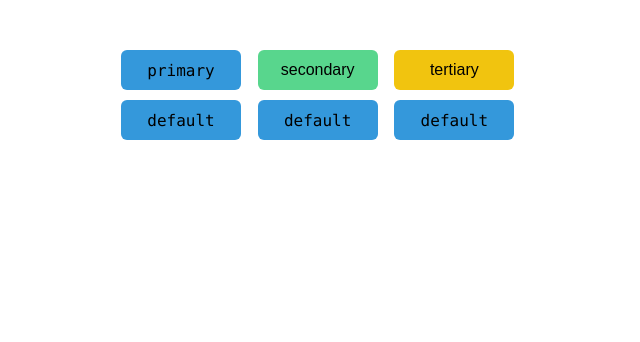
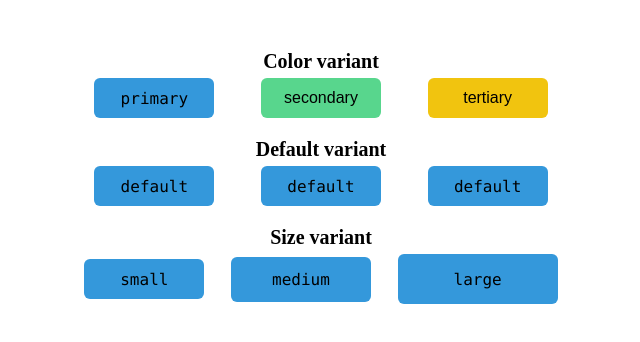
Before and after one commit to ovinidev/Stitches-studies, a React (Vite) app: page / in a window 1280 px wide. Shown: the top 342 px of the page, without its empty margins (319-959 px from the left). Built offline with nearby package versions, Linux system fonts and the light colour scheme.

Commit message:
Add eslint

```diff
--- a/src/components/Button/styles.ts
+++ b/src/components/Button/styles.ts
@@ -4,8 +4,6 @@ export const StitchesButton = styled('button', {
   border: 'none',
   fontSize: '$1',
   borderRadius: '$7',
-  height: '4rem',
-  width: '12rem',
 
   '&:disabled': {
     color: '#fff',
@@ -47,10 +45,25 @@ export const StitchesButton = styled('button', {
         },
       },
     },
+    size: {
+      small: {
+        height: '4rem',
+        width: '12rem',
+      },
+      medium: {
+        height: '4.5rem',
+        width: '14rem',
+      },
+      large: {
+        height: '5rem',
+        width: '16rem',
+      }
+    }
   },
 
   defaultVariants: {
     color: 'primary',
+    size: 'small'
   },
 
   compoundVariants: [
--- a/src/pages/MainPage/index.tsx
+++ b/src/pages/MainPage/index.tsx
@@ -4,14 +4,26 @@ import {ButtonContainer, Container} from './styles';
 export const MainPage = () => {
   return (
     <Container>
+      <h1>Color variant</h1>
       <ButtonContainer>
         <Button color={'primary'}>primary</Button>
         <Button color={'secondary'}>secondary</Button>
         <Button color={'tertiary'}>tertiary</Button>
+      </ButtonContainer>
+
+      <h1>Default variant</h1>
+      <ButtonContainer>
         <Button>default</Button>
         <Button>default</Button>
         <Button>default</Button>
       </ButtonContainer>
+
+      <h1>Size variant</h1>
+      <ButtonContainer>
+        <Button size={'small'}>small</Button>
+        <Button size={'medium'}>medium</Button>
+        <Button size={'large'}>large</Button>
+      </ButtonContainer>
     </Container>
   );
 };
--- a/src/pages/MainPage/styles.ts
+++ b/src/pages/MainPage/styles.ts
@@ -3,16 +3,17 @@ import {styled} from '../../styles/stitches.config';
 export const Container = styled('div', {
   display: 'flex',
   justifyContent: 'center',
+  flexDirection: 'column',
   alignItems: 'center',
   width: '100vw',
+  mt: '5rem',
 });
 
 export const ButtonContainer = styled('div', {
-  display: 'grid',
-  justifyContent: 'center',
+  display: 'flex',
+  justifyContent: 'space-around',
   alignItems: 'center',
-  gridTemplateColumns: '1fr 1fr 1fr',
-  width: '40rem',
-  mt: '5rem',
-  gap: '1rem',
+  width: '50rem',
+  mb: '2rem',
+  mt: '0.5rem',
 });
```
